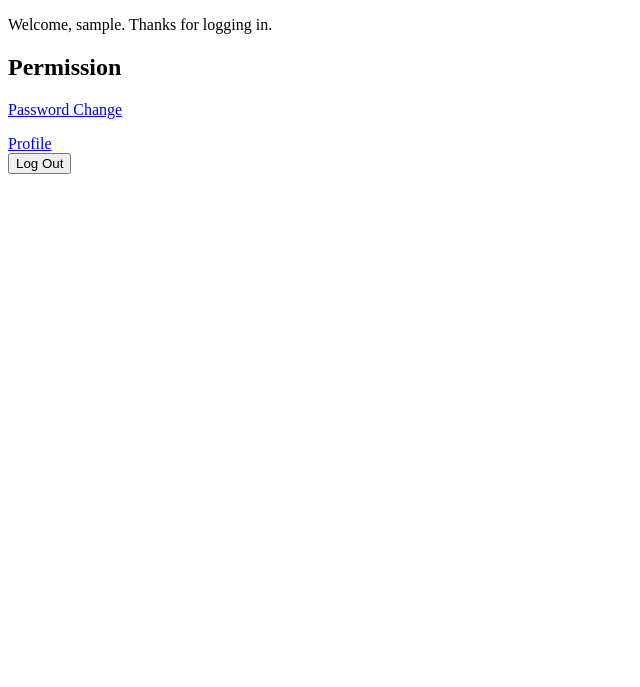
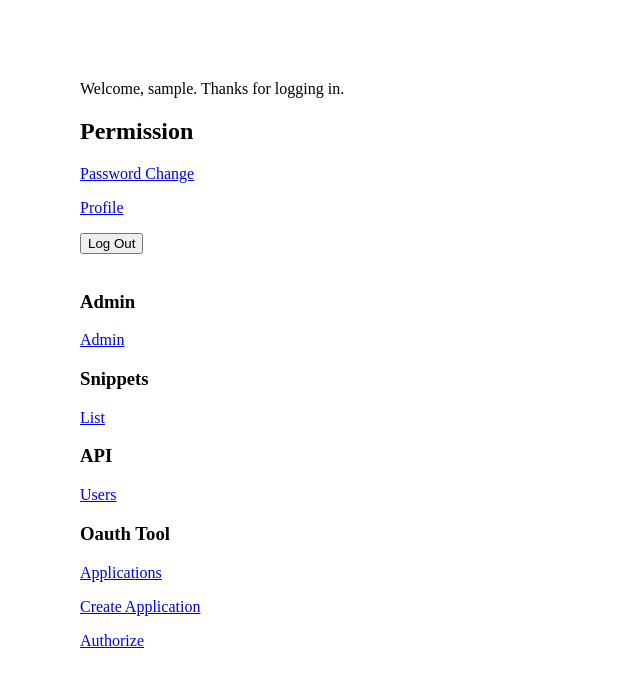
Before and after one commit to shaarful/django, a Django app: page / in a window 1280 px wide. Shown: the top 687 px of the page, without its empty margins (0-640 px from the left). Run offline with Django 5.2, Linux system fonts and the light colour scheme; the visitor is signed in with stand-in values (Sample User, id 1).

Commit message:
oauth toolkit finished

```diff
--- a/accounts/templates/registration/login.html
+++ b/accounts/templates/registration/login.html
@@ -2,5 +2,6 @@
 <form method="post">
     {% csrf_token %}
     {{ form }}
+    <input type="hidden" name="next" value="{{ next }}"/>
     <button type="submit">Log In</button>
 </form>
--- a/api/urls.py
+++ b/api/urls.py
@@ -1,9 +1,11 @@
 from django.urls import path, include
-
 from . import views
 
+app_name = 'api'
 urlpatterns = [
     path('auth/', include('rest_framework.urls')),
-    path('users/', views.UserList.as_view()),
+    path('users/', views.UserList.as_view(), name='users'),
     path('users/<int:pk>/', views.UserDetail.as_view()),
+    path('hello', views.ApiEndpoint.as_view()),
+    path('secret', views.secret_page, name='secret'),
 ]
--- a/main/templates/main/index.html
+++ b/main/templates/main/index.html
@@ -2,7 +2,12 @@
 <html lang="en">
 <head>
     <meta charset="UTF-8">
-    <title>Title</title>
+    <title>Django Unchained</title>
+    <style>
+        body {
+            margin: 5rem;
+        }
+    </style>
 </head>
 <body>
 
@@ -11,16 +16,35 @@
     <h2>Permission</h2>
     <p><a href="{% url 'accounts:password_change' %}">Password Change</a></p>
     <a href="{% url 'accounts:profile' %}">Profile</a>
+    <p></p>
     <form action="{% url 'accounts:logout' %}" method="post">
         {% csrf_token %}
         <button type="submit">Log Out</button>
     </form>
+    <br>
+    <h3>Admin</h3>
+    <div>
+        <p><a href="/admin">Admin</a></p>
+    </div>
+    <h3>Snippets</h3>
+    <div>
+        <p><a href="{% url 'snippets:list' %}">List</a></p>
+    </div>
+    <h3>API</h3>
+    <div>
+        <p><a href="{% url 'api:users' %}">Users</a></p>
+    </div>
+    <h3>Oauth Tool</h3>
+    <div>
+        <p><a href="{% url 'oauth2_provider:list' %}">Applications</a></p>
+        <p><a href="{% url 'oauth2_provider:register' %}">Create Application</a></p>
+        <p><a href="{% url 'oauth2_provider:authorize' %}">Authorize</a></p>
+    </div>
 {% else %}
     <p><a href="{% url 'accounts:password_reset' %}">Password Reset</a></p>
     <a href="{% url 'accounts:login' %}">Login</a>
     <p>Welcome, new user. Please log in.</p>
 {% endif %}
 
-
 </body>
 </html>
--- a/main/views.py
+++ b/main/views.py
@@ -2,6 +2,5 @@ from django.contrib.auth.decorators import login_required
 from django.shortcuts import render
 
 
-@login_required
 def index(request):
     return render(request, 'main/index.html', {})
--- a/snippets/urls.py
+++ b/snippets/urls.py
@@ -2,9 +2,10 @@ from django.urls import path
 
 from . import views
 
+app_name = "snippets"
 urlpatterns = [
     # path('', views.snippet_list),
     # path('<int:pk>/', views.snippet_detail),
-    path('', views.SnippetList.as_view()),
+    path('', views.SnippetList.as_view(), name='list'),
     path('<int:pk>/', views.SnippetDetail.as_view()),
 ]
--- a/unchained/urls.py
+++ b/unchained/urls.py
@@ -25,4 +25,5 @@ urlpatterns = [
     path("polls/", include("polls.urls")),
     path("snippets/", include("snippets.urls")),
     path("api/", include("api.urls")),
+    path('o/', include('oauth2_provider.urls', namespace='oauth2_provider')),
 ]
```
Also changed, not shown: api/views.py (+13 -0 lines), unchained/settings.py (+33 -5 lines), 2 other files.
